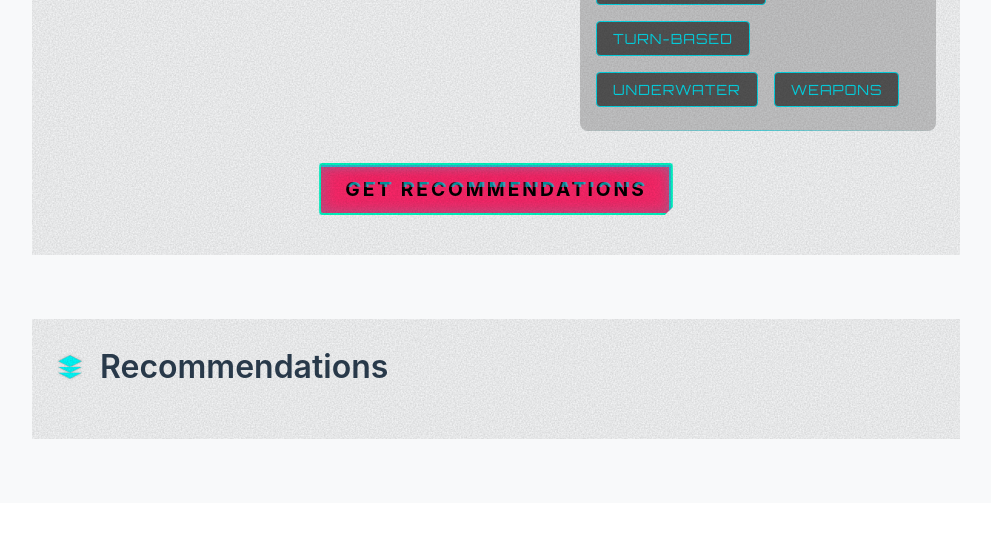
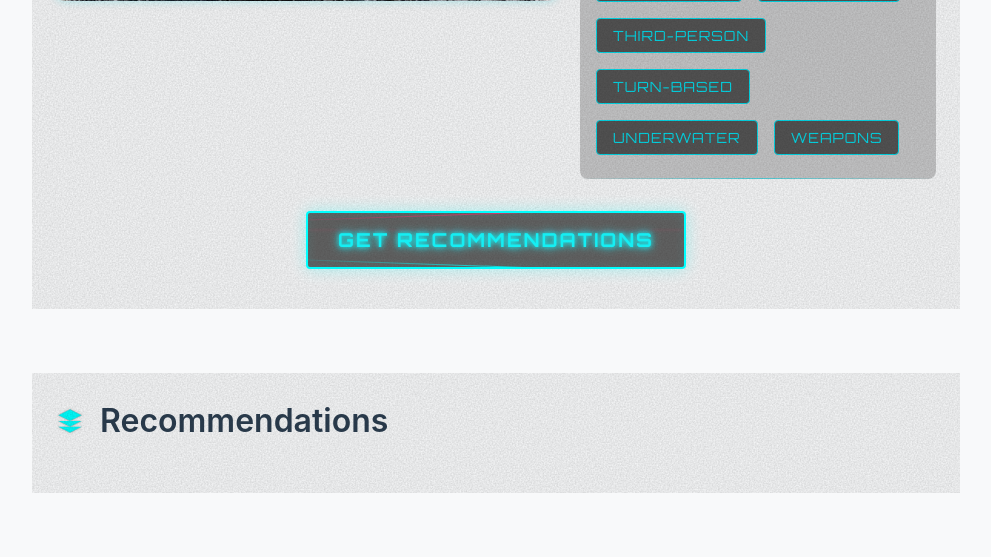
Before and after one commit to SviatoslavS-ui/Game-recomendations, a Spring app: page /pages/recommendations in a window 1280 px wide. Shown: the part 2360-2917 px from the top of the page, without its empty margins (280-1271 px from the left). Before the commit the page ends 2799 px from the top, so only its background shows below. Run offline with Thymeleaf, Linux system fonts and the light colour scheme; the template is opened without the code that fills it, so the values that code supplies are empty.

Commit message:
Recommendation page fine tuned

```diff
--- a/src/main/resources/static/css/recommendations.css
+++ b/src/main/resources/static/css/recommendations.css
@@ -1,7 +1,6 @@
-/* ===== RECOMMENDATIONS PAGE STYLES ===== */
+/* Recommendations Page Styles */
 @import "variables.css";
 
-/* ===== CYBERPUNK THEME COLORS ===== */
 :root {
   --neon-cyan: #05d9e8;
   --neon-pink: #ff2a6d;
@@ -10,6 +9,11 @@
   --neon-cyan-glow: 0 0 0.625rem rgba(5, 217, 232, 0.4);
   --neon-cyan-glow-strong: 0 0 1.25rem rgba(5, 217, 232, 0.8);
   --neon-pink-glow: 0 0 0.3125rem rgba(255, 42, 109, 0.7);
+  --neon-pink-glow-strong: 0 0 1.25rem rgba(255, 42, 109, 0.8);
+  --button-bg: rgba(0, 0, 0, 0.6);
+  --button-bg-hover: rgba(0, 0, 0, 0.8);
+  --button-bg-active: rgba(0, 0, 0, 0.9);
+  --filter-button-bg: #545454;
 }
 
 .recommendations-container {
@@ -20,9 +24,7 @@
   gap: var(--space-10);
 }
 
-/* ===== REUSABLE COMPONENTS ===== */
-
-/* Card Component */
+/* Base Components */
 .cyberpunk-card {
   background-color: var(--bg-card);
   border-radius: var(--border-radius-lg);
@@ -34,7 +36,6 @@
   margin-bottom: var(--space-6);
 }
 
-/* Button Base Styles */
 .button-base {
   position: relative;
   display: inline-flex;
@@ -52,7 +53,7 @@
   overflow: hidden;
 }
 
-/* ===== RECOMMENDATION RESULTS ===== */
+/* Sections & Containers */
 #recommendation-results {
   width: 100%;
   display: none;
@@ -62,9 +63,8 @@
   width: 100%;
 }
 
-/* ===== RECOMMENDATION SECTION ===== */
-.recommendation-section {
-  /* Apply cyberpunk-card styles directly */
+.recommendation-section,
+.selection-section {
   background-color: var(--bg-card);
   border-radius: var(--border-radius-lg);
   padding: var(--space-6);
@@ -75,7 +75,6 @@
   margin-bottom: var(--space-6);
 }
 
-/* ===== GAME SECTIONS ===== */
 .game-sections {
   display: flex;
   flex-direction: column;
@@ -86,30 +85,16 @@
   margin-bottom: var(--space-10);
 }
 
-.game-section .section-title {
+.game-section .section-title,
+.selection-section .section-title {
   color: var(--text-primary);
 }
 
-/* Selection section styling */
-/* ===== SELECTION SECTION ===== */
-.selection-section {
-  /* Apply cyberpunk-card styles directly */
-  background-color: var(--bg-card);
-  border-radius: var(--border-radius-lg);
-  padding: var(--space-6);
-  position: relative;
-  overflow: hidden;
-  border: 1px solid var(--border-primary);
-  box-shadow: var(--shadow-lg);
+.selection-section .section-title {
   margin-bottom: var(--space-6);
 }
 
-.selection-section .section-title {
-  color: var(--text-primary);
-  margin-bottom: var(--space-6);
-}
-
-/* ===== GRID LAYOUT ===== */
+/* Grid Layout */
 .grid-row {
   display: grid;
   grid-template-columns: 600px 1fr;
@@ -145,7 +130,7 @@
   border-color: var(--neon-cyan);
 }
 
-/* ===== FILTER SECTIONS ===== */
+/* Filter Components */
 .filter-section {
   margin-bottom: 0;
   padding: var(--space-4);
@@ -186,9 +171,7 @@
   gap: var(--space-2);
 }
 
-/* ===== FILTER BUTTONS ===== */
 .filter-button {
-  /* Inherit button-base properties */
   position: relative;
   display: inline-flex;
   align-items: center;
@@ -198,14 +181,11 @@
   font-weight: 500;
   text-transform: uppercase;
   letter-spacing: 1px;
-  border: none;
   outline: none;
   transition: all 0.3s ease;
   border-radius: 4px;
   overflow: hidden;
-
-  /* Filter button specific styles */
-  background-color: #545454;
+  background-color: var(--filter-button-bg);
   color: var(--neon-cyan);
   border: 0.0625rem solid var(--neon-cyan);
   padding: 0.5rem 1rem;
@@ -225,226 +205,134 @@
   box-shadow: var(--neon-cyan-glow-strong);
 }
 
-/* Get Recommendations Button */
+/* Recommendation Button */
 .recommendation-action {
   margin-top: var(--space-8);
   margin-bottom: var(--space-4);
   text-align: center;
   display: flex;
   justify-content: center;
+  position: relative;
+  z-index: 1;
 }
 
-/* ===== CYBERPUNK BUTTON ===== */
 .cyberpunk-button {
-  /* Inherit button-base properties */
   position: relative;
   display: inline-flex;
   align-items: center;
   justify-content: center;
   cursor: pointer;
-  font-family: 'Orbitron', sans-serif;
-  font-weight: 500;
+  font-family: var(--cyberpunk-font-primary, 'Orbitron'), sans-serif;
+  font-weight: 700;
   text-transform: uppercase;
-  letter-spacing: 1px;
-  border: none;
+  letter-spacing: 2px;
   outline: none;
   transition: all 0.3s ease;
   overflow: hidden;
-
-  /* Cyberpunk button specific styles */
-  background-color: var(--neon-pink);
-  color: var(black);
-  border: 0.125rem solid var(--dark-bg);
-  border-radius: 0.25rem;
-  padding: var(--space-3) var(--space-6);
-  font-family: 'Rajdhani', 'Orbitron', var(--font-display);
+  background-color: var(--button-bg);
+  color: var(--cyberpunk-cyan);
+  border: 2px solid var(--cyberpunk-cyan);
+  border-radius: 4px;
+  padding: 15px 30px;
   font-size: 1.2rem;
-  font-weight: 700;
-  letter-spacing: 0.1875rem;
-  text-shadow: var(--neon-pink-glow);
-  box-shadow: var(--neon-cyan-glow), inset 0 0 0.625rem rgba(5, 217, 232, 0.2);
-  clip-path: polygon(0 0, 100% 0, 100% calc(100% - 0.5rem), calc(100% - 0.5rem) 100%, 0 100%);
+  text-shadow: 0 0 5px var(--cyberpunk-cyan), 0 0 10px var(--cyberpunk-cyan);
+  box-shadow: 0 0 15px rgba(0, 255, 255, 0.3), inset 0 0 10px rgba(0, 255, 255, 0.1);
+  animation: borderPulse 4s infinite ease-in-out;
 }
 
 .cyberpunk-button:hover {
-  /* background-color: rgba(5, 217, 232, 0.1); /* Slight cyan background */
-  /* color: #fff; */
-  /* border-color: var(--neon-pink); */
-  box-shadow: var(--neon-cyan-glow-strong), inset 0 0 0.9375rem rgba(5, 217, 232, 0.3);
-  text-shadow: 0 0 0.5rem rgba(255, 255, 255, 0.8);
-  transform: scale(1.1);
+  background-color: var(--button-bg-hover);
+  color: var(--neon-pink);
+  border-color: var(--neon-pink);
+  box-shadow: 0 0 20px rgba(255, 42, 109, 0.5), inset 0 0 15px rgba(255, 42, 109, 0.2);
+  text-shadow: 0 0 5px var(--neon-pink), 0 0 10px var(--neon-pink);
+  transform: translateY(-3px);
 }
 
-/* Prevent appearance change on click */
 .cyberpunk-button:active {
-  /* Maintain the same appearance as the normal state */
-  background-color: var(--neon-pink);
-  color: var(black);
-  border: 0.125rem solid var(--dark-bg);
-  /* Prevent the default browser behavior */
+  background-color: var(--button-bg-active);
+  color: var(--neon-pink);
+  border-color: var(--neon-pink);
+  box-shadow: 0 0 10px rgba(255, 42, 109, 0.3), inset 0 0 8px rgba(255, 42, 109, 0.2);
+  transform: translateY(-1px);
   outline: none;
   -webkit-tap-highlight-color: transparent;
 }
 
-/* Prevent the ::before content from changing on active state */
-.cyberpunk-button.glow:active::before {
-  /* Keep the same appearance as normal state */
-  opacity: 0.8;
-  color: var(--neon-cyan-glow);
-  /* Ensure it stays in the same position */
-  transform: translate(-0.125rem, 0);
+.cyberpunk-button.glow {
+  animation: textColorShift 6s infinite ease-in-out;
 }
 
-.cyberpunk-button.glow {
-  animation: button-glow 2s infinite alternate;
-  position: relative;
+.cyberpunk-button::before {
+  content: '';
+  position: absolute;
+  top: 0;
+  left: -10%;
+  width: 120%;
+  height: 1px;
+  background: linear-gradient(90deg, transparent, var(--neon-pink), transparent);
+  transform: rotate(-2deg);
+  opacity: 0.7;
 }
 
-.cyberpunk-button.glow::before {
-  content: 'GET RECOMMENDATIONS';
+.cyberpunk-button::after {
+  content: '';
+  position: absolute;
+  bottom: 0;
+  left: -10%;
+  width: 120%;
+  height: 1px;
+  background: linear-gradient(90deg, transparent, var(--cyberpunk-cyan), transparent);
+  transform: rotate(2deg);
+  opacity: 0.7;
+}
+
+.cyberpunk-button .scanline {
   position: absolute;
   top: 0;
   left: 0;
   width: 100%;
-  height: 100%;
-  background: transparent;
-  opacity: 0.8;
-  color: var(--neon-cyan);
-  display: flex;
-  align-items: center;
-  justify-content: center;
-  text-transform: uppercase;
-  font-weight: 700;
-  letter-spacing: 0.1875rem;
-  clip-path: polygon(0 0, 100% 0, 100% 45%, 0 45%);
-  transform: translate(-0.125rem, 0);
-  animation: glitch-anim 3s infinite alternate;
+  height: 5px;
+  background: linear-gradient(to bottom,
+              transparent,
+              rgba(255, 42, 109, 0.2),
+              transparent);
+  opacity: 0.3;
+  z-index: 2;
+  animation: scanline 4s linear infinite;
+  pointer-events: none;
 }
 
-/* Simplified glitch animation */
-@keyframes glitch-anim {
-  0%, 100% {
-    opacity: 0.8;
-    transform: translate(-0.125rem, 0);
-    clip-path: polygon(0 0, 100% 0, 100% 45%, 0 45%);
-  }
-  25% {
-    transform: translate(0.125rem, 0);
-    opacity: 0.7;
-    clip-path: polygon(0 15%, 100% 15%, 100% 45%, 0 45%);
-  }
-  50% {
-    transform: translate(-0.0625rem, 0);
-    opacity: 0.8;
-    clip-path: polygon(0 10%, 100% 10%, 100% 35%, 0 35%);
-  }
-  75% {
-    transform: translate(0.0625rem, 0);
-    opacity: 0.9;
-    clip-path: polygon(0 5%, 100% 5%, 100% 25%, 0 25%);
-  }
+/* Animations */
+@keyframes borderPulse {
+  0% { border-color: var(--cyberpunk-cyan); box-shadow: 0 0 5px rgba(0, 255, 255, 0.2); }
+  50% { border-color: var(--neon-pink); box-shadow: 0 0 15px rgba(255, 42, 109, 0.4); }
+  100% { border-color: var(--cyberpunk-cyan); box-shadow: 0 0 5px rgba(0, 255, 255, 0.2); }
 }
 
-/* Button glow animation */
-@keyframes button-glow {
-  0% {
-    box-shadow: var(--neon-cyan-glow), inset 0 0 0.3125rem rgba(5, 217, 232, 0.2);
-    text-shadow: var(--neon-pink-glow);
-    border-color: var(--neon-cyan);
-  }
-  50% {
-    text-shadow: 0 0 0.625rem rgba(255, 42, 109, 0.9), 0 0 0.9375rem rgba(255, 42, 109, 0.5);
-  }
-  100% {
-    box-shadow: var(--neon-cyan-glow-strong), 0 0 1.875rem rgba(5, 217, 232, 0.4), inset 0 0 0.9375rem rgba(5, 217, 232, 0.3);
-    text-shadow: 0 0 0.3125rem rgba(255, 42, 109, 0.9), 0 0 0.5rem rgba(255, 42, 109, 0.5);
-    border-color: var(--neon-green); /* Slight color shift for animation */
-  }
+@keyframes scanline {
+  0% { transform: translateY(-100%); }
+  100% { transform: translateY(500%); }
 }
 
-/* ===== BUTTON BORDERS ===== */
-.button-border-horizontal, .button-border-vertical {
-  position: absolute;
-  background: var(--neon-cyan);
-  box-shadow: var(--neon-cyan-glow);
-  opacity: 0.8;
+@keyframes textColorShift {
+  0% { color: var(--cyberpunk-cyan); text-shadow: 0 0 5px var(--cyberpunk-cyan), 0 0 10px var(--cyberpunk-cyan); }
+  50% { color: var(--neon-pink); text-shadow: 0 0 5px var(--neon-pink), 0 0 10px var(--neon-pink); }
+  100% { color: var(--cyberpunk-cyan); text-shadow: 0 0 5px var(--cyberpunk-cyan), 0 0 10px var(--cyberpunk-cyan); }
 }
 
-.button-border-horizontal {
-  left: 0;
-  right: 0;
-  height: 0.125rem;
+/* Responsive Styles */
+@media (max-width: 80rem) {
+  .grid-row { grid-template-columns: 500px 1fr; }
+  .grid-row-reverse { grid-template-columns: 1fr 500px; }
+  .grid-image { width: 500px; height: 500px; }
 }
 
-.button-border-horizontal:first-of-type {
-  top: 0;
+@media (max-width: 48rem) {
+  .grid-row, .grid-row-reverse { grid-template-columns: 1fr; gap: var(--space-4); }
+  .grid-image { width: 100%; height: auto; max-width: 500px; margin: 0 auto; }
+  .character-image { width: 100%; height: auto; aspect-ratio: 1 / 1; }
+  .filter-options { flex-direction: column; gap: var(--space-1); }
+  .filter-button { width: 100%; text-align: center; }
+  .cyberpunk-button { width: 100%; }
 }
-
-.button-border-horizontal:last-of-type {
-  bottom: 0;
-}
-
-.button-border-vertical {
-  top: 0;
-  bottom: 0;
-  width: 0.125rem;
-}
-
-.button-border-vertical:first-of-type {
-  left: 0;
-}
-.button-border-vertical:last-of-type {
-  right: 0;
-}
-
-/* ===== RESPONSIVE ADJUSTMENTS ===== */
-@media (max-width: 48rem) {
-  .grid-row,
-  .grid-row-reverse {
-    grid-template-columns: 1fr;
-    gap: var(--space-4);
-  }
-
-  .grid-image {
-    width: 100%;
-    height: auto;
-    max-width: 500px;
-    margin: 0 auto;
-  }
-
-  .character-image {
-    width: 100%;
-    height: auto;
-    aspect-ratio: 1 / 1;
-  }
-
-  .filter-options {
-    flex-direction: column;
-    gap: var(--space-1);
-  }
-
-  .filter-button {
-    width: 100%;
-    text-align: center;
-  }
-
-  .cyberpunk-button {
-    width: 100%;
-  }
-}
-
-/* Tablet adjustments */
-@media (max-width: 80rem) {
-  .grid-row {
-    grid-template-columns: 500px 1fr;
-  }
-
-  .grid-row-reverse {
-    grid-template-columns: 1fr 500px;
-  }
-
-  .grid-image {
-    width: 500px;
-    height: 500px;
-  }
-}
--- a/src/main/resources/static/js/recommendations.js
+++ b/src/main/resources/static/js/recommendations.js
@@ -139,15 +139,20 @@
         }
 
         /**
-         * Scroll to the recommendation results section
+         * Scroll to the recommendation results section with an offset of 50px
+         * to ensure the title is visible
          */
         function scrollToRecommendations() {
             const recommendationSection = document.querySelector('.recommendation-section');
             if (recommendationSection) {
-                debug('Scrolling to recommendation section');
-                recommendationSection.scrollIntoView({
-                    behavior: 'smooth',
-                    block: 'start'
+                debug('Scrolling to recommendation section with offset');
+                const rect = recommendationSection.getBoundingClientRect();
+                const scrollTop = window.pageYOffset || document.documentElement.scrollTop;
+                const targetPosition = scrollTop + rect.top - 100; // 50px offset
+                // Scroll to the calculated position
+                window.scrollTo({
+                    top: targetPosition,
+                    behavior: 'smooth'
                 });
             }
         }
--- a/src/main/resources/templates/pages/recommendations.html
+++ b/src/main/resources/templates/pages/recommendations.html
@@ -36,7 +36,7 @@
                                 <path class="glow" d="M9 11H7v2h2v-2zm4 0h-2v2h2v-2zm4 0h-2v2h2v-2zm2-7h-1V2h-2v2H8V2H6v2H5c-1.11 0-1.99.9-1.99 2L3 20c0 1.1.89 2 2 2h14c1.1 0 2-.9 2-2V6c0-1.1-.9-2-2-2zm0 16H5V9h14v11z" />
                             </svg>
                         </span>
-                        Game Selection
+                        Select your favorite genres and tags, then click on the button below to get recommendations ...
                     </h2>
 
                     <!-- Row 1: Fantasy Image + Genres -->
@@ -144,9 +144,8 @@
                     <!-- Get Recommendations Button -->
                     <div class="recommendation-action">
                         <button id="get-recommendations" class="cyberpunk-button glow">
+                            <div class="scanline"></div>
                             Get Recommendations
-                            <span class="button-border-horizontal"></span>
-                            <span class="button-border-vertical"></span>
                         </button>
                     </div>
 
```
Also changed, not shown: src/main/resources/templates/pages/dashboard.html (+18 -17 lines).
